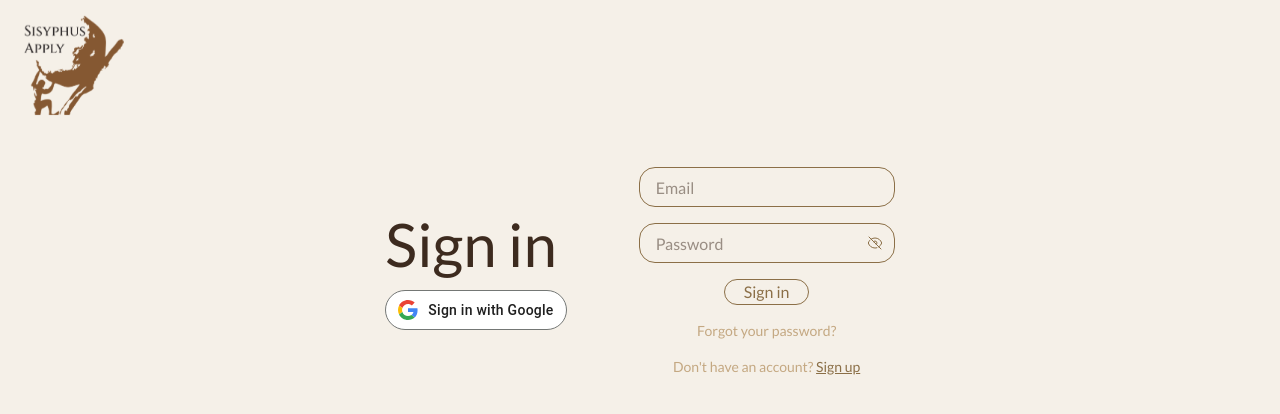
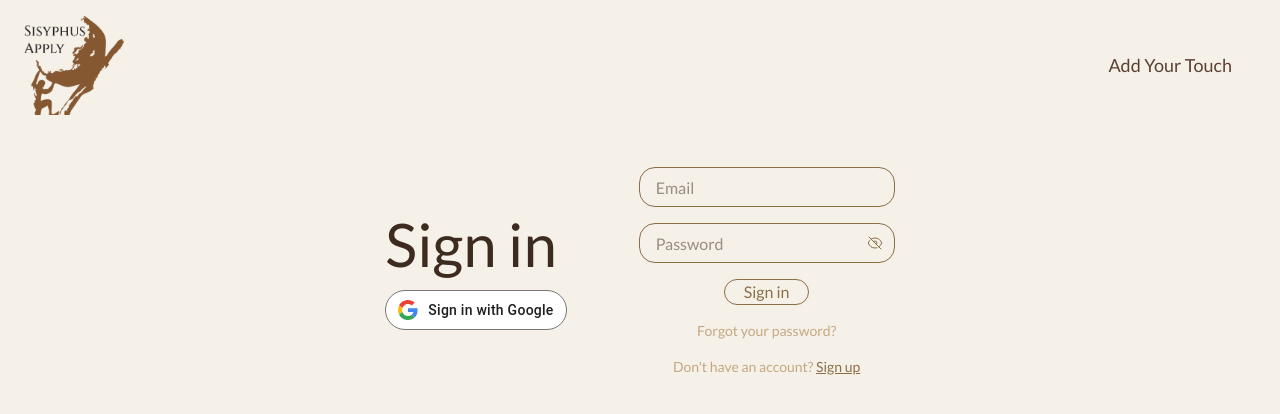
Before and after one commit to mido4499/ratings-platform-template, a Next.js app: page /sign-in in a window 1280 px wide. Shown: the top 414 px of the page. Built offline with nearby package versions, Linux system fonts and the light colour scheme; no server answers.

Commit message:
Fixed navbar

```diff
--- a/app/components/UserMenu.tsx
+++ b/app/components/UserMenu.tsx
@@ -90,9 +90,9 @@ export default function UserMenu({name}: Props){
             <div ref={ref} className="relative hidden md:block">
                 <button
                     onClick={()=>setOpen(!open)}
-                    className="text-lg cursor-pointer"
+                    className="text-lg cursor-pointer hover:bg-(--clay) p-2 rounded"
                 >
-                    {name}
+                    {name===''?'Add Your Touch':name}
                 </button>
 
                 {open && (
```
